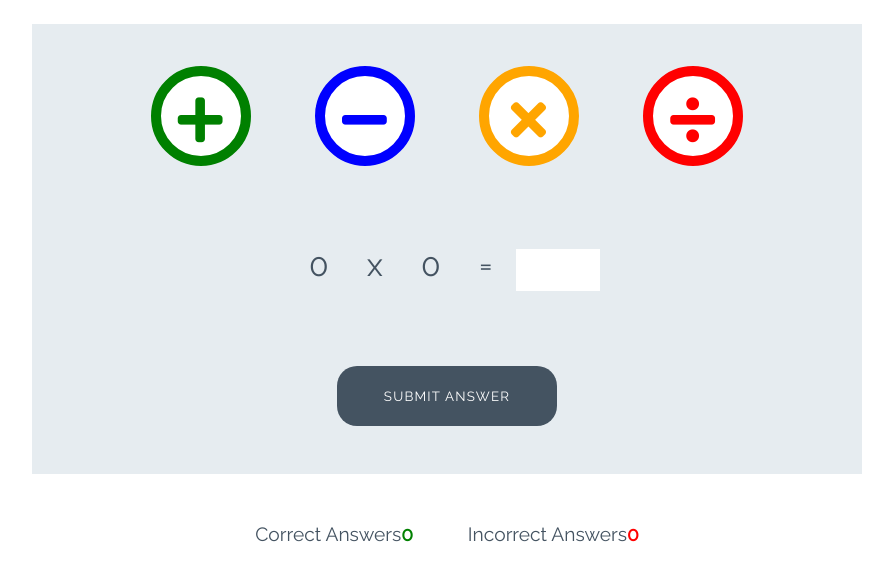
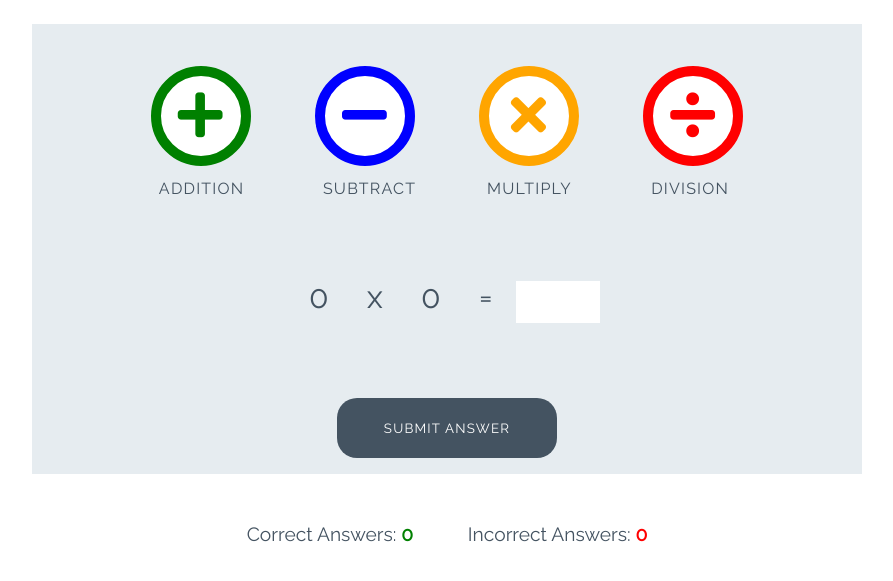
Before and after one commit to Jonnywdev/Love-Maths, a plain HTML site: page index.html in a window 1280 px wide. Shown: the part 79-660 px from the top of the page, without its empty margins (193-1086 px from the left). Drawn offline with Linux system fonts and the light colour scheme.

Commit message:
add styles for game

```diff
--- a/assets/css/style.css
+++ b/assets/css/style.css
@@ -93,6 +93,7 @@ body {
     text-transform: uppercase;
     letter-spacing: 1.2px;
     color: white;
+    cursor: pointer;
 }
 
 .btn:focus {
@@ -109,6 +110,14 @@ body {
     font-size: 3.2rem;
     margin: 0 30px;
     transition: all 0.5s;
+}
+
+.btn--big::after{
+    content: attr(data-type);
+    font-size: 1rem;
+    color: #445361;
+    position: relative;
+    left: -0.5em;
 }
 
 .btn--blue {
--- a/index.html
+++ b/index.html
@@ -16,16 +16,16 @@
 
     <div class="game-area">
         <div class="controls-area">
-            <button class="btn btn--big btn--green">
+            <button data-type="addition" class="btn btn--big btn--green">
                 <i class="fas fa-plus"></i>
             </button>
-            <button class="btn btn--big btn--blue">
+            <button data-type="subtract" class="btn btn--big btn--blue">
                 <i class="fas fa-minus"></i>
             </button>
-            <button class="btn btn--big btn--orange">
+            <button data-type="multiply" class="btn btn--big btn--orange">
                 <i class="fas fa-times"></i>
             </button>
-            <button class="btn btn--big btn--red">
+            <button data-type="division" class="btn btn--big btn--red">
                 <i class="fas fa-divide"></i>
             </button>
         </div>
@@ -37,12 +37,12 @@
             <p class="answer-message">Enter Answer:</p>
             <input type="number" id="answer-box">
         </div>
-        <button class="btn btn--gray">Submit Answer</button>
+        <button data-type="submit" class="btn btn--gray">Submit Answer</button>
     </div>
 
     <div class="score-area">
-        <p class="scores">Correct Answers<span id="score">0</span></p>
-        <p class="scores">Incorrect Answers<span id="incorrect">0</span></p>
+        <p class="scores">Correct Answers: <span id="score">0</span></p>
+        <p class="scores">Incorrect Answers: <span id="incorrect">0</span></p>
     </div>
 
     <script src="assets/js/script.js"></script>
```
